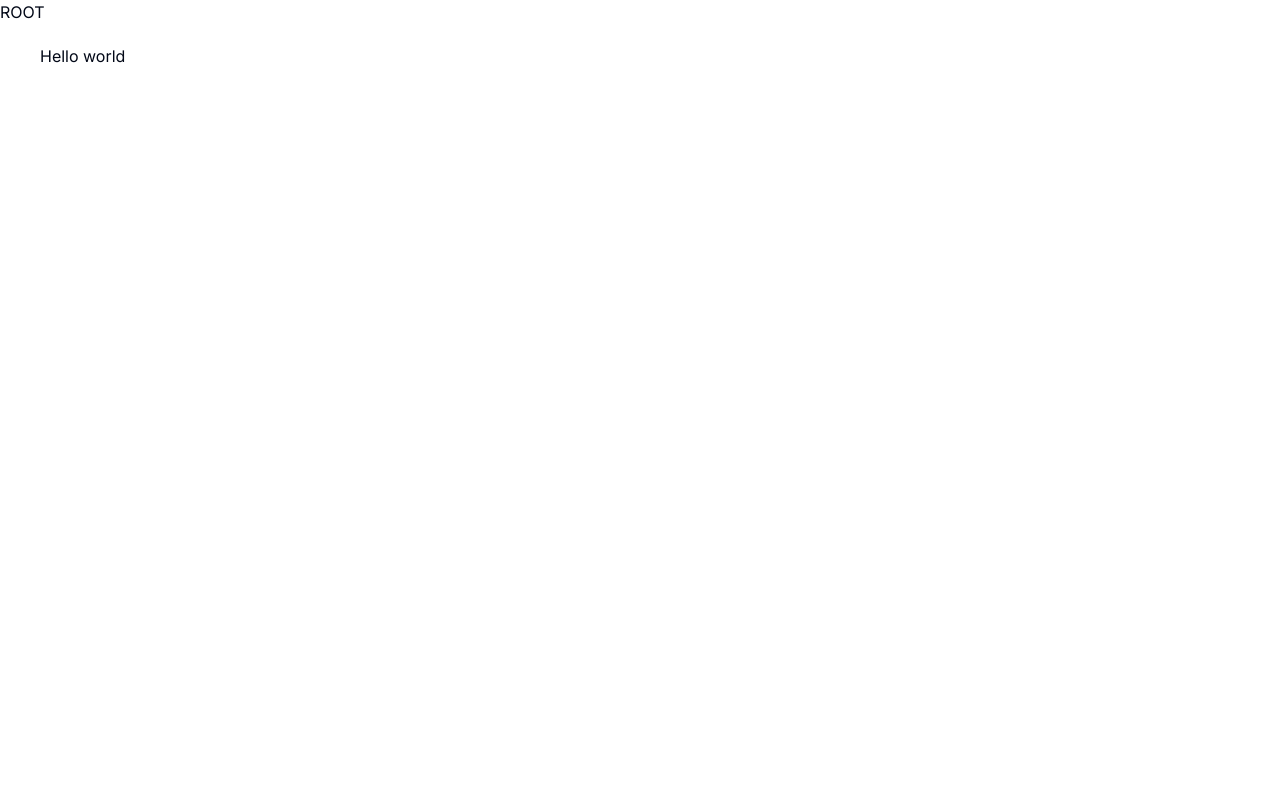
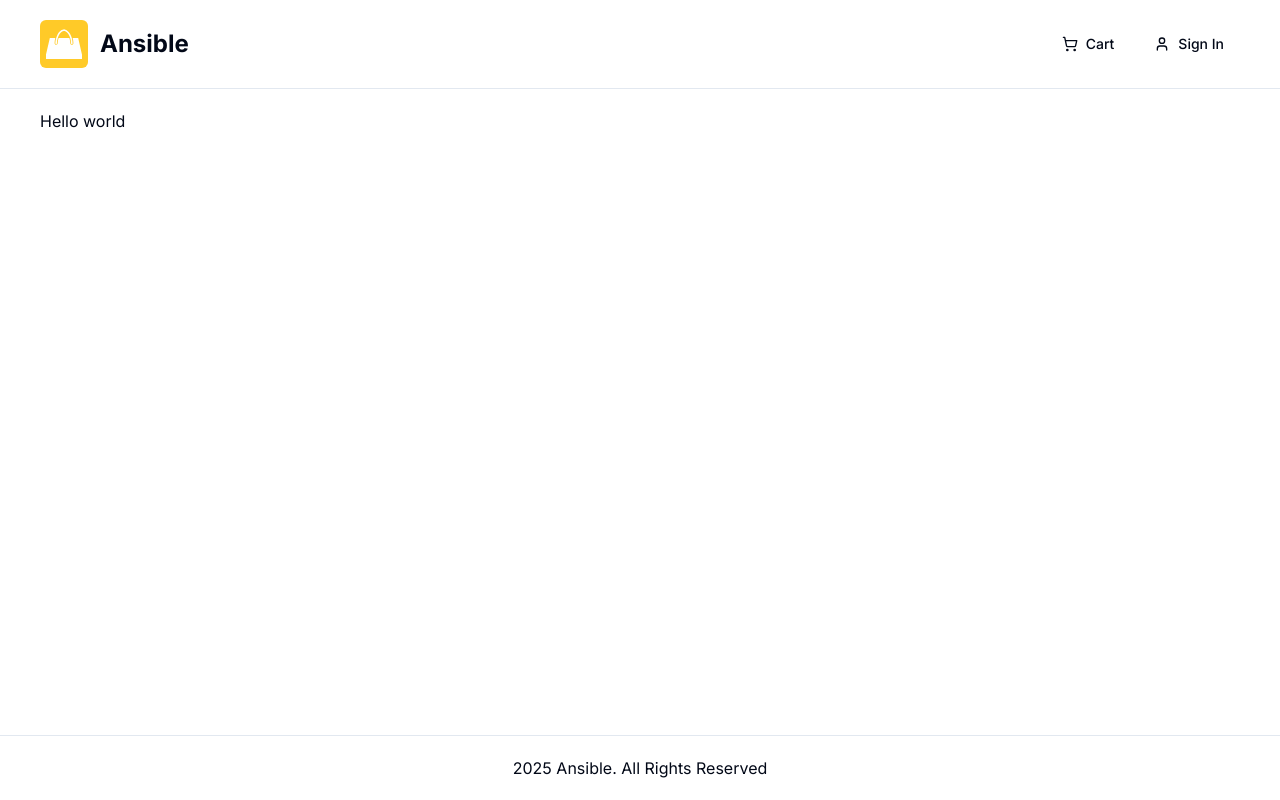
Before and after one commit to DonaldBatryn/ansible, a Next.js app: page / in a window 1280 px wide. Built offline with nearby package versions, Linux system fonts and the light colour scheme; no server answers.

Commit message:
header and footer with lucide-react icons

```diff
--- a/app/(root)/layout.tsx
+++ b/app/(root)/layout.tsx
@@ -1,4 +1,6 @@
 import "@/assets/styles/globals.css";
+import Header from "@/components/shared/header";
+import Footer from "@/components/footer";
 
 export default function RootLayout({
   children,
@@ -7,8 +9,9 @@
 }>) {
   return (
     <div className="flex h-screen flex-col">
-      ROOT
+      <Header />
       <main className="flex-1 wrapper">{children}</main>
+      <Footer />
     </div>
   );
 }
--- /dev/null
+++ b/components/footer.tsx
@@ -0,0 +1,15 @@
+import { APP_NAME } from "@/lib/constants";
+
+const Footer = () => {
+  const year = new Date().getFullYear();
+
+  return (
+    <footer className="border-t">
+      <div className="p-5 flex-center">
+        {year} {APP_NAME}. All Rights Reserved
+      </div>
+    </footer>
+  );
+};
+
+export default Footer;
--- /dev/null
+++ b/components/shared/header/index.tsx
@@ -0,0 +1,42 @@
+import Link from "next/link";
+import Image from "next/image";
+import { ShoppingCart, UserIcon } from "lucide-react";
+import { Button } from "@/components/ui/button";
+import { APP_NAME } from "@/lib/constants";
+
+const Header = () => {
+  return (
+    <header className="w-full border-b">
+      <div className="wrapper flex-between">
+        <div className="flex-start">
+          <Link href="/" className="flex-start">
+            <Image
+              src="/images/logo.svg"
+              alt={`${APP_NAME} logo`}
+              height={48}
+              width={48}
+              priority={true}
+            />
+            <span className="hidden lg:block font-bold text-2xl ml-3">
+              {APP_NAME}
+            </span>
+          </Link>
+        </div>
+        <div className="space-x-2">
+          <Button asChild variant="ghost">
+            <Link href="/cart">
+              <ShoppingCart /> Cart
+            </Link>
+          </Button>
+          <Button asChild variant="ghost">
+            <Link href="/sign-in">
+              <UserIcon /> Sign In
+            </Link>
+          </Button>
+        </div>
+      </div>
+    </header>
+  );
+};
+
+export default Header;
--- a/package.json
+++ b/package.json
@@ -12,7 +12,7 @@
     "@radix-ui/react-slot": "^1.1.1",
     "class-variance-authority": "^0.7.1",
     "clsx": "^2.1.1",
-    "lucide-react": "^0.471.1",
+    "lucide-react": "^0.471.2",
     "next": "15.1.4",
     "react": "^19.0.0",
     "react-dom": "^19.0.0",
```
Also changed, not shown: 1 other file (tests, documents, lock files or other folders).
